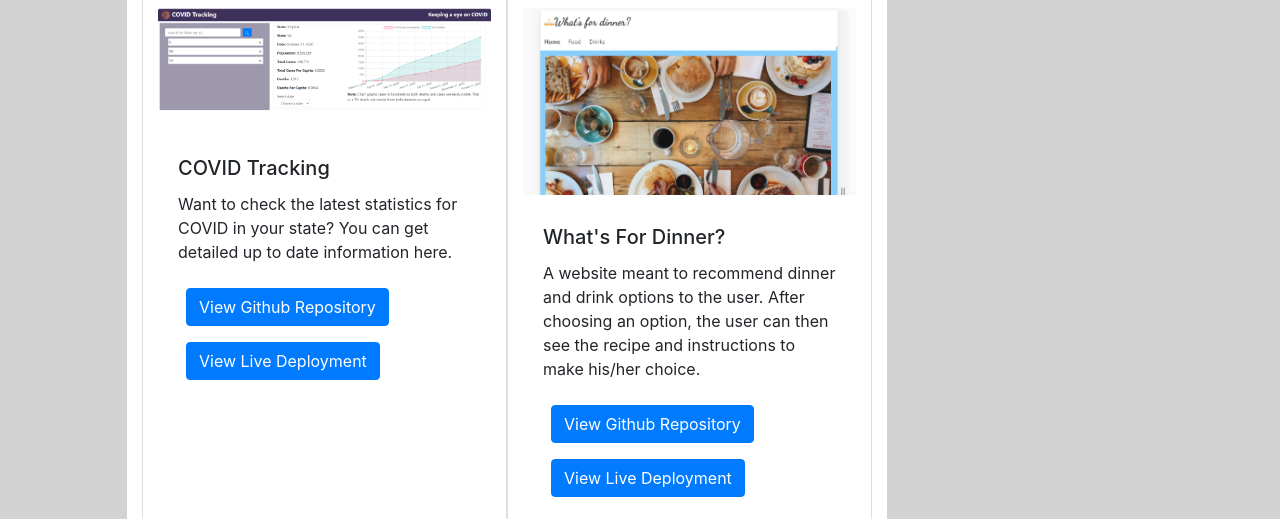
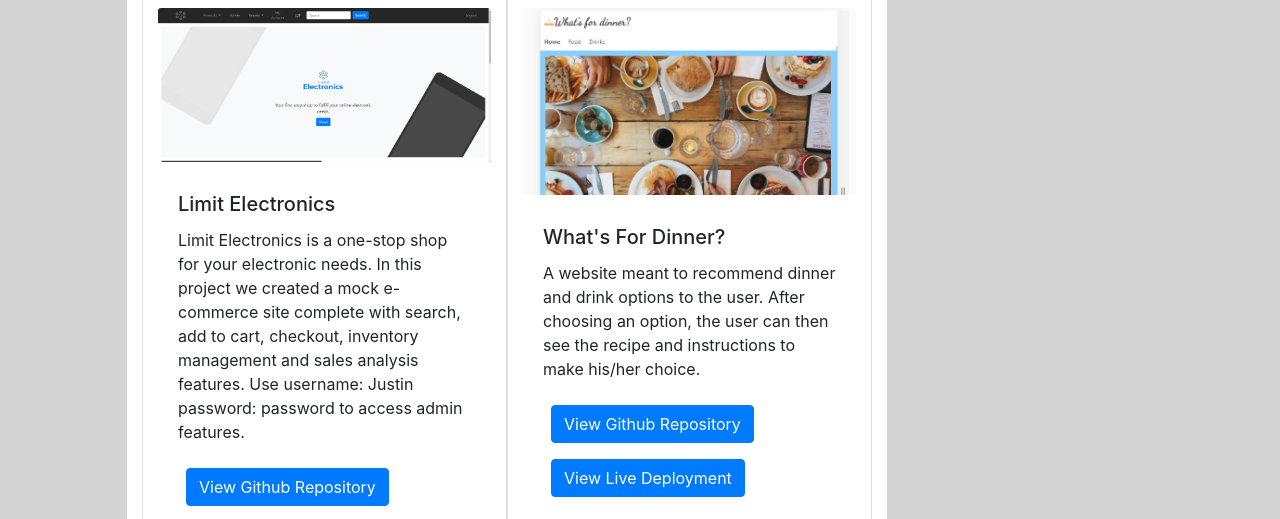
Before and after one commit to jalbert12485/homework-2, a plain HTML site: page portfolio.html in a window 1280 px wide. Shown: the part 238-757 px from the top of the page. Drawn offline with nearby package versions, Linux system fonts and the light colour scheme.

Commit message:
added new project.  Commented out contact form until it will work

```diff
--- a/script.js
+++ b/script.js
@@ -13,9 +13,12 @@ function addProject(dashname, name, description, deployatgithub, deployelsewhere
     );
 }
 
-addProject("covid-data","COVID Tracking","Want to check the latest statistics for COVID in your state?  You can get detailed up to date information here.",true,false,null);
+addProject("limit-electronics","Limit Electronics","Limit Electronics is a one-stop shop for your electronic needs. In this project we created a mock e-commerce site complete with search, add to cart, checkout, inventory management and sales analysis features. Use username: Justin password: password to access admin features.",false,true,null);
 
 addProject("whats-for-dinner","What's For Dinner?","A website meant to recommend dinner and drink options to the user.  After choosing an option, the user can then see the recipe and instructions to make his/her choice.",true,false,null);
+
+
+addProject("covid-data","COVID Tracking","Want to check the latest statistics for COVID in your state?  You can get detailed up to date information here.",true,false,null);
 
 addProject("team-information","Team Information","A node.js program that can take user infomration and save and display employee information.",false,false,null);
 
@@ -72,7 +75,7 @@ newDiv2.append(deploy);
 
 if(projects[i].deployelsewhere){
     let deploy=$("<a>");
-    deploy.attr("href",`${project.deployelse}`);
+    deploy.attr("href",`${projects[i].deployelse}`);
     deploy.attr("target","_blank");
     deploy.addClass("btn btn-primary m-2");
     deploy.text("View Live Deployment");
```
Also changed, not shown: contact.html (+2 -2 lines), README.md, img/limit-electronics.png (added).
